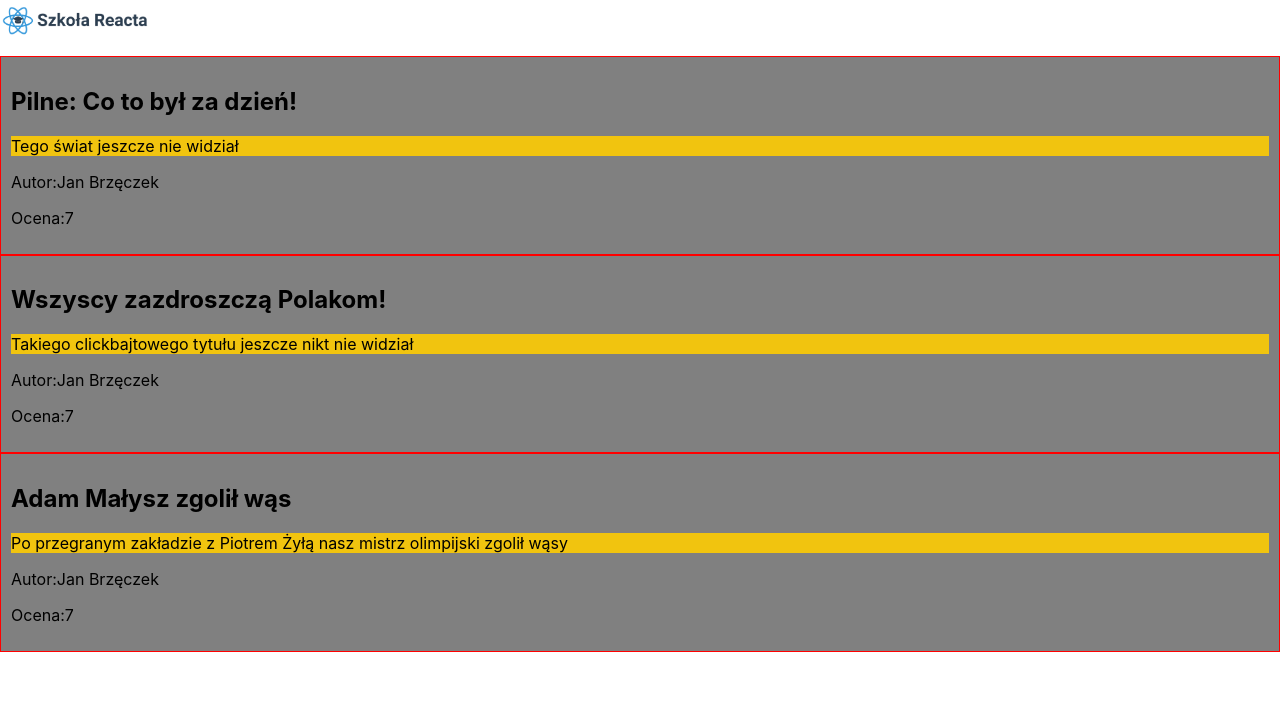
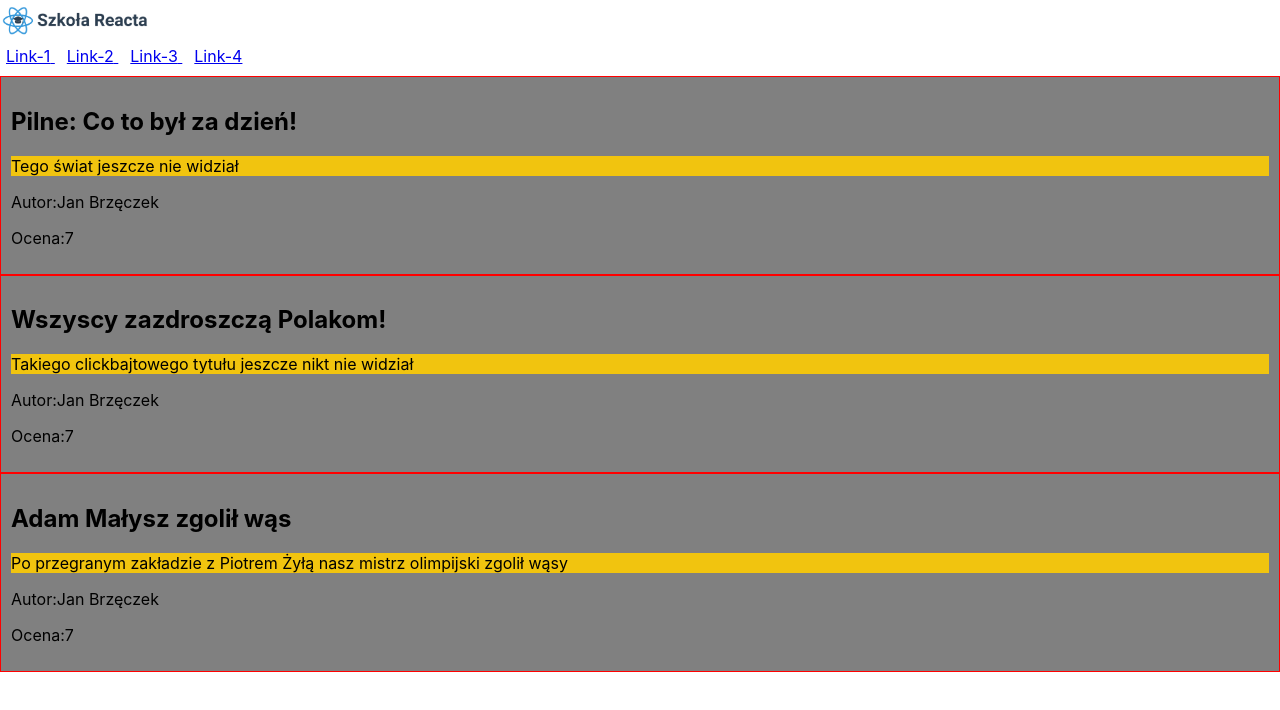
Before and after one commit to Edyta2801/Poligon-react-app, a React (Create React App) app: page / in a window 1280 px wide. Shown: the top 710 px of the page. Built offline with nearby package versions, Linux system fonts and the light colour scheme.

Commit message:
add props chilren to pass  NavLinks

```diff
--- a/src/components/Header/Header.js
+++ b/src/components/Header/Header.js
@@ -13,6 +13,7 @@ function Header() {
           <NavLink to='/' label='Link-1' />
           <NavLink to='/' label='Link-2' />
           <NavLink to='/' label='Link-3' />
+          <NavLink to='/' label='Link-4' />
       </Menu>
     </div>
   );
--- a/src/components/Header/Menu.js
+++ b/src/components/Header/Menu.js
@@ -1,14 +1,14 @@
 import React from 'react';
 
 
-const styles={
-    marginBottom:10
+const styles = {
+    marginBottom: 10
 };
 
-function Menu(){
-    return(
+function Menu({ children }) {
+    return (
         <nav style={styles}>
-
+            {children}
         </nav>
     );
 }
```
